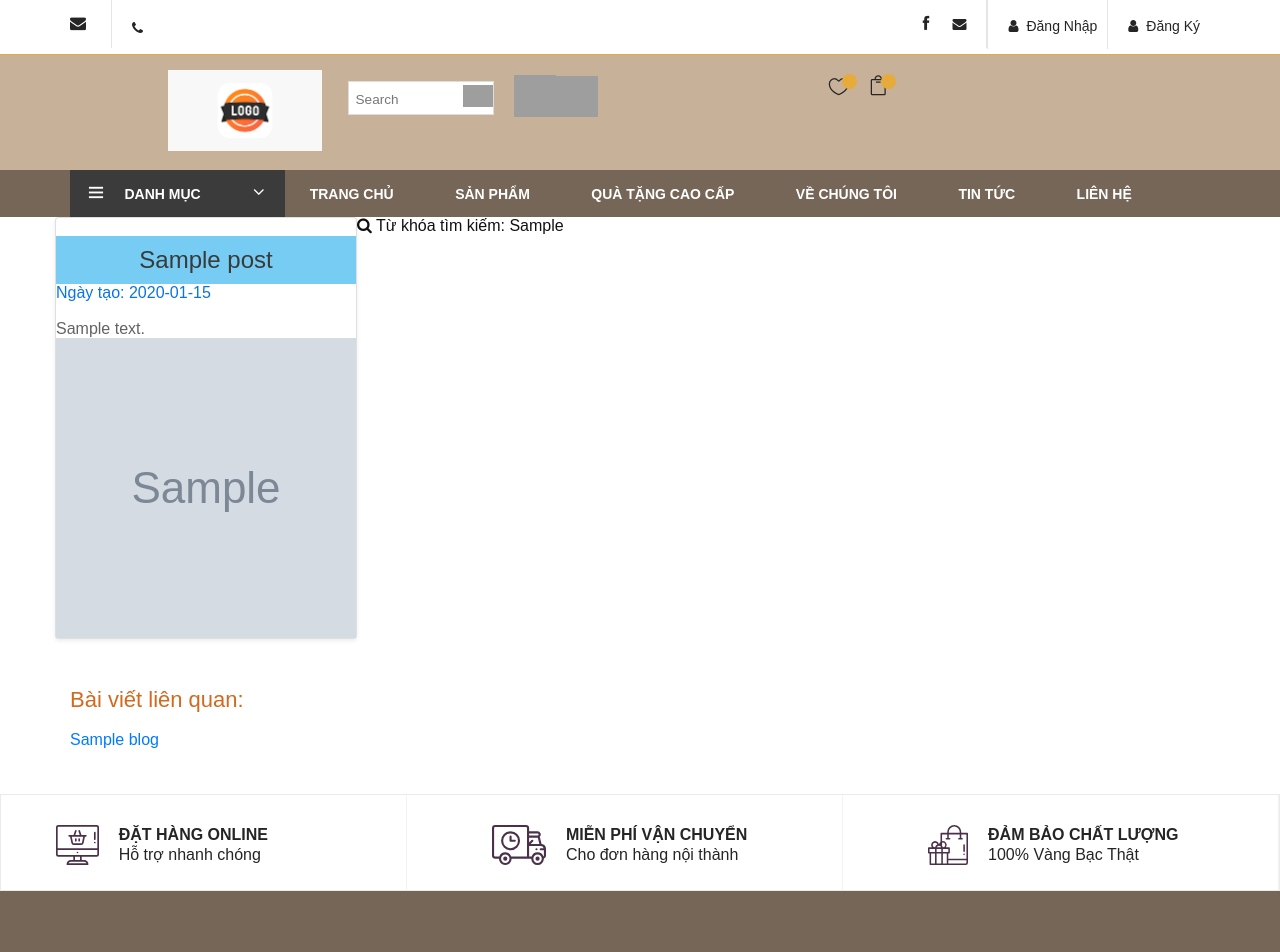
After one commit to vannt010391/SalesPage, a Django app: template homepage/templates/homepage/post.html in a window 1280 px wide. The commit adds this page. Shown: the top 952 px of the page. Run offline with Django 3.2, Linux system fonts and the light colour scheme; the template is opened without the code that fills it: most values are stand-ins (such as "Sample title", 1, 10 or a date in 2020); grey boxes marked "Sample" are stand-in pictures; parts of the project's set-up code (start-up, migrations or seed data) failed here and were passed over; some libraries are stand-ins or nearby versions; some web fonts are replaced; grey boxes are pictures that could not be loaded.

Commit message:
feat3: chinh sua giao dien, phan trang, bai viet lien quan

```diff
--- a/SalesPage/settings.py
+++ b/SalesPage/settings.py
@@ -40,6 +40,7 @@ INSTALLED_APPS = [
     'homepage',
     'ckeditor',
     'ckeditor_uploader',
+    'taggit',
 ]
 
 MIDDLEWARE = [
--- a/homepage/templates/homepage/base.html
+++ b/homepage/templates/homepage/base.html
@@ -22,8 +22,8 @@
     <link rel="stylesheet" href="{% static 'homepage/css/jquery-ui.min.css' %}">
     <link rel="stylesheet" href="{% static 'homepage/css/slicknav.min.css' %}">
     <link rel="stylesheet" href="{% static 'homepage/css/style.css' %}">
-
-
+    <link rel="stylesheet" href="https://cdnjs.cloudflare.com/ajax/libs/font-awesome/4.7.0/css/font-awesome.min.css">
+    <link rel="stylesheet" href="https://cdnjs.cloudflare.com/ajax/libs/font-awesome/4.7.0/css/font-awesome.min.css">
 
 
 </head>
--- /dev/null
+++ b/homepage/templates/homepage/post.html
@@ -0,0 +1,45 @@
+
+{% extends "homepage/base.html" %}
+
+{% load static %}
+
+{% block content %}
+
+    <link rel="stylesheet" href="https://cdnjs.cloudflare.com/ajax/libs/font-awesome/4.7.0/css/font-awesome.min.css">
+<section>
+
+
+    <div class="container">
+        <div class="row">
+            <div class="card mb-5 shadow-sm">
+                <br>
+                <header class="header-section" style="background-color: #77ccf3;">
+                    <h1 style="text-align: center;color: rgb(57, 58, 58);font-size:x-large;padding: 10px;"> {{post.title}}</h1>
+                </header>
+                <h6 style="color: rgb(9, 117, 224);"> Ngày tạo: {{post.createdate}} </h6>
+                <br>
+                <h3> {{post.description|safe|linebreaks}} </h3>
+
+                <img src="{{post.blogimage.url}}" style="float: center;" width="300" height="300">
+            </div>
+
+            <h6> <i class="fa fa-search"></i> Từ khóa tìm kiếm: {{post.metaKeywords}}</h6>
+            <hr> </hr>
+
+        </div>
+        <div>
+            <h3 style="color: chocolate; font-size: 22px;"> Bài viết liên quan: </h3>
+        {% for Blog in relateblog %}
+        <ul>
+            <div class="panel-footer">
+                <br>
+                <a href="/blog/{{Blog.blogid}}"> <li> {{Blog.title}} </li>  </a>
+            </div>
+
+        </ul>
+        {% endfor %}
+        </div>
+    </div>
+
+</section>
+{% endblock %}
--- a/homepage/urls.py
+++ b/homepage/urls.py
@@ -5,7 +5,6 @@ app_name = 'homepage'
 
 urlpatterns = [
     path('about', views.about, name='about'),
-    path('blog', views.blog, name='blog'),
     path('contact', views.contact, name='contact'),
     path('premium', views.premium, name='premium'),
     path('product', views.product, name='product'),
@@ -13,6 +12,8 @@ urlpatterns = [
     path('login', views.mylogin, name='login'),
     path('register', views.register, name='register'),
     path('reply',views.reply,name='reply'),
+    path('results/',views.SearchView.as_view(), name='search'),
+    path('blog', views.blog, name='blog'),
+    path('blog/<int:id>', views.post),
 
-    path('results/',views.SearchView.as_view(), name='search'),
 ]
```
Also changed, not shown: homepage/templates/homepage/blog.html (+58 -0 lines), media/news/1618284550-5.jpg (added), media/news/nhan.jpg (added), media/news/nhancuoi.jpg (added), media/news/vongtay.jpg (added).
